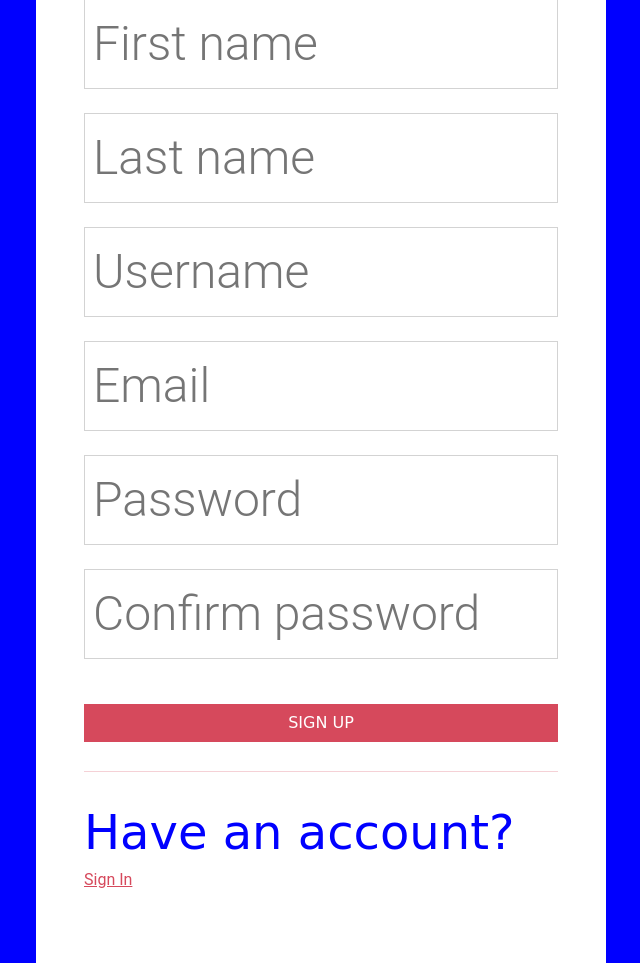
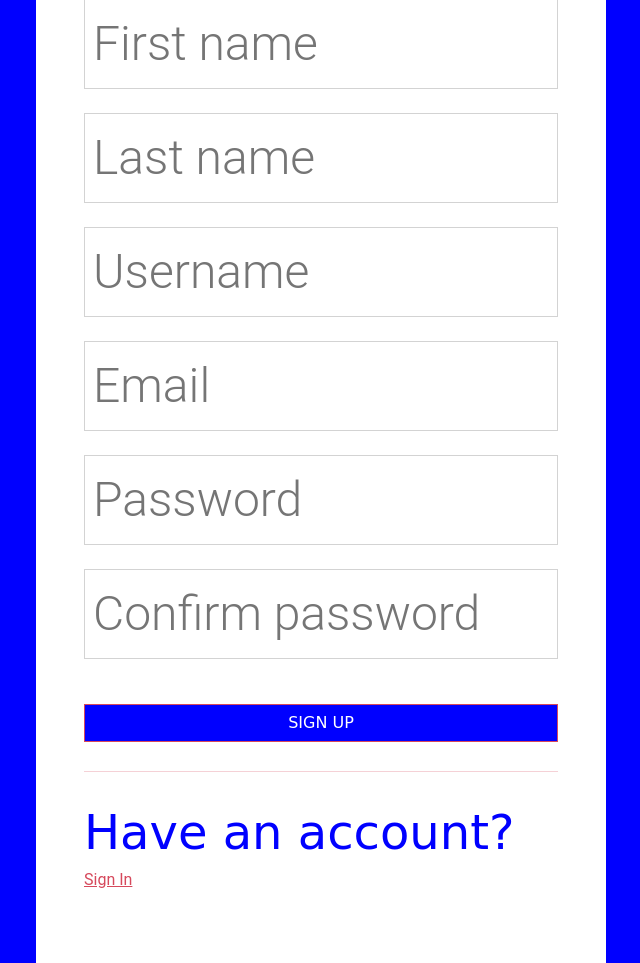
Before and after one commit to easthermutheumwengei/Awwwards, a Django app: page /auth/register/ in a window 1280 px wide. Shown: the part 162-1125 px from the top of the page, without its empty margins (319-959 px from the left). Run offline with Django 3.2, Linux system fonts and the light colour scheme; some libraries are stand-ins or nearby versions; some web fonts are replaced.

Commit message:
modfy the navbar

```diff
--- a/awwwards/static/css/style.css
+++ b/awwwards/static/css/style.css
@@ -71,14 +71,14 @@ li {
 }
 
 .auth-form-wrapper .form .btn {
-  background-color: #d6495c;
+  background-color: blue;
   border: 1px solid #d6495c;
   text-transform: uppercase;
   border-radius: 0;
 }
 
 nav {
-  background-color: #d6495c;
+  background-color: blue;
   height: 80px;
 }
 
```
